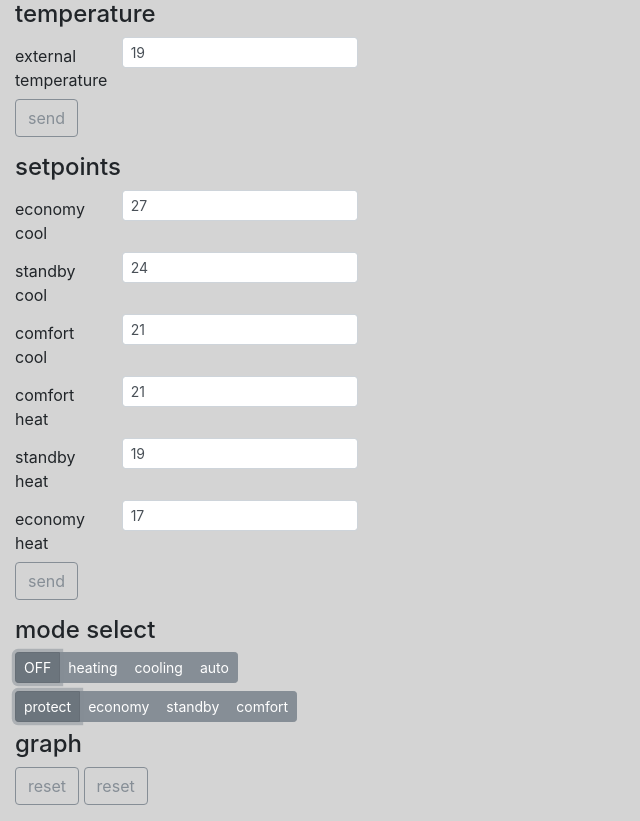
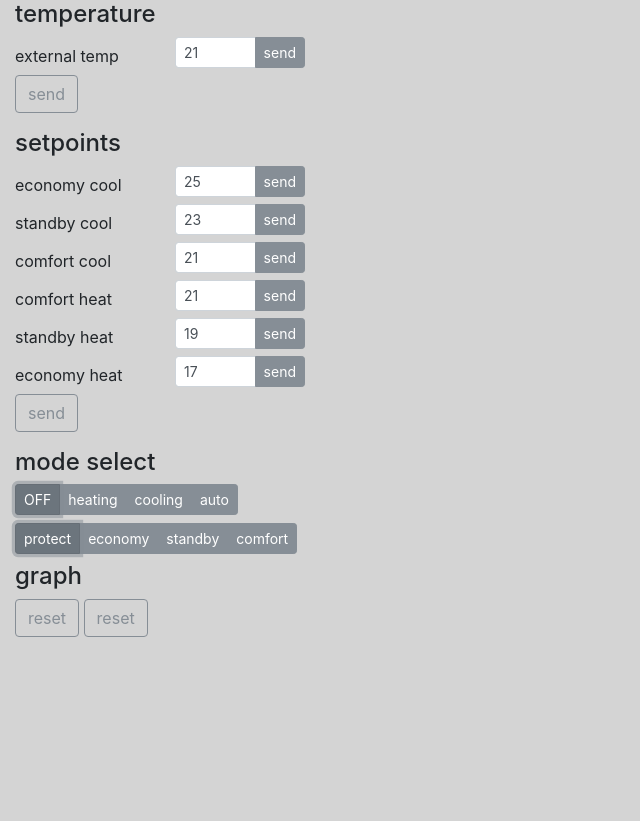
Before and after one commit to mooew/knx, a website: page graph/public/index.html in a window 1280 px wide. Shown: the top 821 px of the page, without its empty margins (0-640 px from the left). Drawn offline with nearby package versions, Linux system fonts and the light colour scheme; no server answers; a script that the page names is missing.

Commit message:
setpoint send buttons

```diff
--- a/graph/public/app.js
+++ b/graph/public/app.js
@@ -1,26 +1,20 @@
-// Using IIFE for Implementing Module Pattern to keep the Local Space for the JS Variables
-//(function() {
   var socket = io.connect('http://localhost:9000');
 
   // Query DOM
 
 $(document).ready(function() {
-    $("#sp-send").click(function(){
-       var sp3 = $('#sp-3').val();
-        console.log(sp3);
+    $("#sp-4-s").click(function(){
+       var sp4 = $('#sp-4').val();
+        console.log(sp4);
         socket.emit('input_comf', {inp: sp3});
     });
-});
 
-$(document).ready(function() {
-    $("#temp-send").click(function(){
+    $("#temp-ext-s").click(function(){
        var tempExt = $('#temp-ext').val();
         console.log(tempExt);
         socket.emit('input_temp', {inp: tempExt});
     });
-});
 
-$(document).ready(function() {
     $("#reset").click(function(){
       weatherChartRef.resetZoom();
     });
--- a/graph/public/index.html
+++ b/graph/public/index.html
@@ -15,12 +15,18 @@
   <div class="row">
     <div class="col-lg-3" >
         <h4>temperature</h4>
-                <div class="form-group row margin-bottom">
-                <label for="example-number-input" class="col-4 col-form-label">external temperature</label>
-                <div class="col-2">
-                <input class="form-control form-control-sm" type="number" value="19" id="temp-ext">
-              </div>
+        <div class="form-group row margin-bottom">
+          <label for="temp-ext" class="col col-form-label">external temp</label>
+          <div class="col">
+            <div class="input-group input-group-sm">
+              <input type="number" class="form-control" value="21" id="temp-ext">
+              <span class="input-group-btn">
+                <button class="btn btn-secondary" type="button" id="temp-ext-s">send</button>
+              </span>
             </div>
+           </div>
+        </div>
+
 
     <div class="form-group ">
     <input class="btn btn-outline-secondary" type="button" value="send" id="temp-send">
@@ -29,47 +35,80 @@
 
         <h4>setpoints</h4>
         <form>
-            <div class="form-group row margin-bottom">
-                <label for="example-number-input" class="col-4 col-form-label">economy cool</label>
-                <div class="col-2">
-                <input class="form-control form-control-sm" type="number" value="27" id="sp-1">
+
+          <div class="form-group row margin-bottom">
+            <label for="sp-1" class="col col-form-label">economy cool</label>
+            <div class="col">
+              <div class="input-group input-group-sm">
+                <input type="number" class="form-control" value="25" id="sp-1">
+                <span class="input-group-btn">
+                  <button class="btn btn-secondary" type="button">send</button>
+                </span>
               </div>
-            </div>
+             </div>
+          </div>
+          <div class="form-group row margin-bottom">
+            <label for="sp-2" class="col col-form-label">standby cool</label>
+            <div class="col">
+              <div class="input-group input-group-sm">
+                <input type="number" class="form-control" value="23" id="sp-2">
+                <span class="input-group-btn">
+                  <button class="btn btn-secondary" type="button">send</button>
+                </span>
+              </div>
+             </div>
+          </div>
+          <div class="form-group row margin-bottom">
+            <label for="sp-3" class="col col-form-label">comfort cool</label>
+            <div class="col">
+              <div class="input-group input-group-sm">
+                <input type="number" class="form-control" value="21" id="sp-3">
+                <span class="input-group-btn">
+                  <button class="btn btn-secondary" type="button" id="sp-3-s">send</button>
+                </span>
+              </div>
+             </div>
+          </div>
+          <div class="form-group row margin-bottom">
+            <label for="sp-4" class="col col-form-label">comfort heat</label>
+            <div class="col">
+              <div class="input-group input-group-sm">
+                <input type="number" class="form-control" value="21" id="sp-4">
+                <span class="input-group-btn">
+                  <button class="btn btn-secondary" type="button" id="sp-4-s">send</button>
+                </span>
+              </div>
+             </div>
+          </div>
+          <div class="form-group row margin-bottom">
+            <label for="sp-5" class="col col-form-label">standby heat</label>
+            <div class="col">
+              <div class="input-group input-group-sm">
+                <input type="number" class="form-control" value="19" id="sp-5">
+                <span class="input-group-btn">
+                  <button class="btn btn-secondary" type="button" id="sp-5-s">send</button>
+                </span>
+              </div>
+             </div>
+          </div>
+          <div class="form-group row margin-bottom">
+            <label for="sp-6" class="col col-form-label">economy heat</label>
+            <div class="col">
+              <div class="input-group input-group-sm">
+                <input type="number" class="form-control" value="17" id="sp-6">
+                <span class="input-group-btn">
+                  <button class="btn btn-secondary" type="button" id="sp-6-s">send</button>
+                </span>
+              </div>
+             </div>
+          </div>
 
-            <div class="form-group row margin-bottom">
-              <label for="example-number-input" class="col-4 col-form-label">standby cool</label>
-              <div class="col-2">
-                <input class="form-control form-control-sm" type="number" value="24" id="sp-2">
-              </div>
-            </div>
 
-            <div class="form-group row margin-bottom">
-              <label for="example-number-input" class="col-4 col-form-label">comfort cool</label>
-              <div class="col-2">
-                <input class="form-control form-control-sm" type="number" value="21" id="sp-3">
-              </div>
-            </div>
 
-            <div class="form-group row margin-bottom">
-                <label for="example-number-input" class="col-4 col-form-label">comfort heat </label>
-                <div class="col-2">
-                <input class="form-control form-control-sm" type="number" value="21" id="sp-1">
-              </div>
-            </div>
 
-            <div class="form-group row margin-bottom">
-              <label for="example-number-input" class="col-4 col-form-label">standby heat</label>
-              <div class="col-2">
-                <input class="form-control form-control-sm" type="number" value="19" id="sp-2">
-              </div>
-            </div>
 
-            <div class="form-group row margin-bottom">
-              <label for="example-number-input" class="col-4 col-form-label">economy heat</label>
-              <div class="col-2">
-                <input class="form-control form-control-sm" type="number" value="17" id="sp-3">
-              </div>
-            </div>
+
+
 
     <div class="form-group ">
     <input class="btn btn-outline-secondary" type="button" value="send" id="sp-send">
--- a/knx.js
+++ b/knx.js
@@ -15,7 +15,7 @@ var ets = {dp1, dp2, ext_temp, comf, mode_fb, mode}
 var connection = knx.Connection({
   ipAddr: '10.0.211.39', ipPort: 3671,
   physAddr: '1.1.8',
-
+  //debug: true,
   handlers: {
     connected: function() {
       console.log('Connected to KNX!');
```
